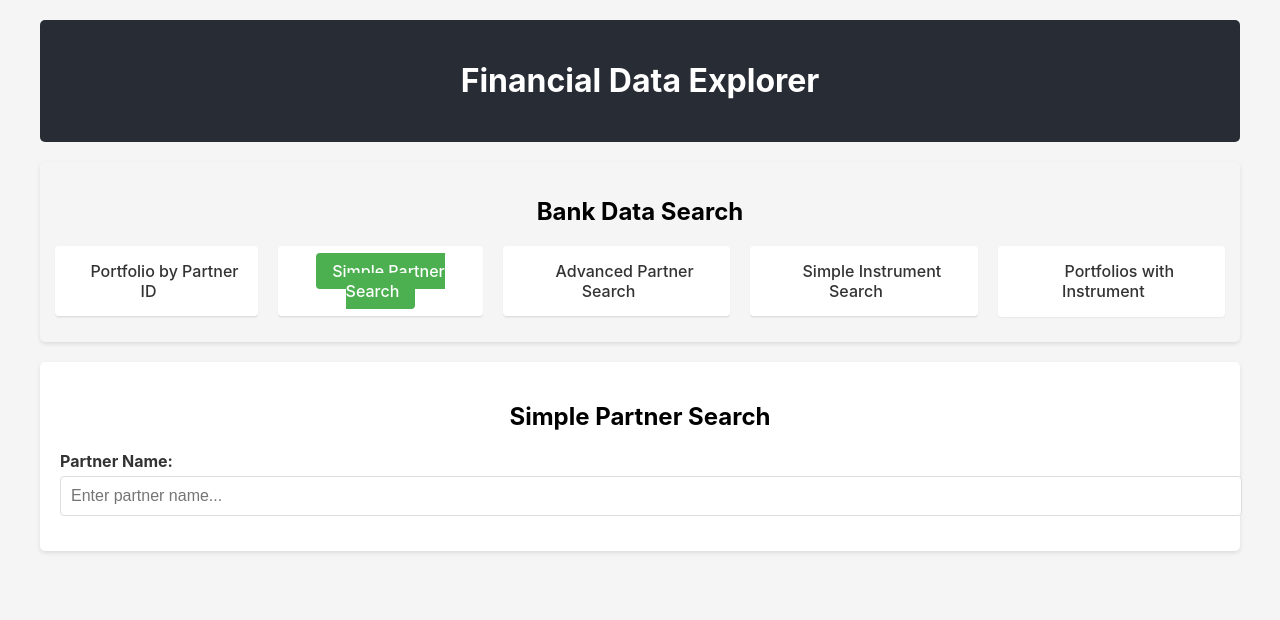
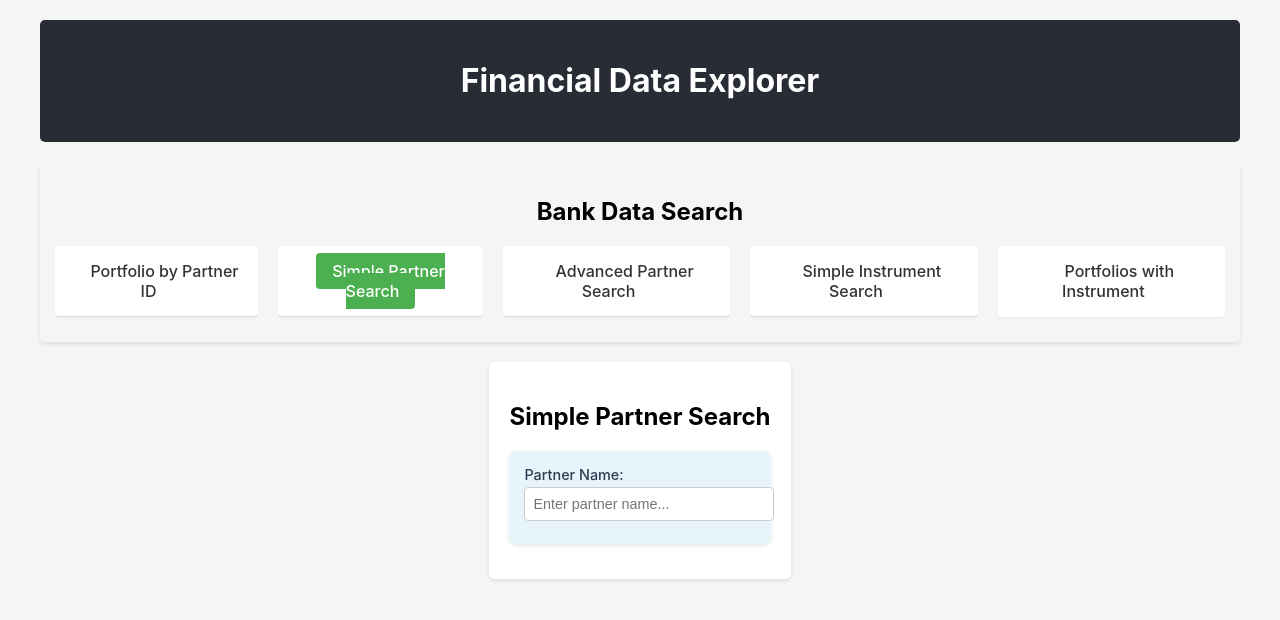
Before and after one commit to dnlwrthstr/graphql-opensearch, a React (Create React App) app in the folder frontend/: page /simple-search in a window 1280 px wide. Shown: the top 620 px of the page. Built offline with nearby package versions, Linux system fonts and the light colour scheme.

Commit message:
Implement AND logic for search fields and improve UI

```diff
--- a/frontend/src/components/AdvancedPartnerSearch.js
+++ b/frontend/src/components/AdvancedPartnerSearch.js
@@ -39,7 +39,7 @@ function AdvancedPartnerSearch() {
     sanctions_screened: ''
   });
 
-  const [executeQuery, setExecuteQuery] = useState(true);
+  const [executeQuery, setExecuteQuery] = useState(false);
   const [searchQuery, setSearchQuery] = useState('');
   const [searchId, setSearchId] = useState(null);
 
@@ -47,12 +47,6 @@ function AdvancedPartnerSearch() {
     variables: { query: searchQuery, id: searchId },
     skip: !executeQuery
   });
-
-  // Load all partners when component mounts
-  useEffect(() => {
-    // Initial query will use null for both query and id, which will retrieve all partners
-    setExecuteQuery(true);
-  }, []);
 
   const handleInputChange = (e) => {
     const { name, value } = e.target;
--- a/frontend/src/index.css
+++ b/frontend/src/index.css
@@ -11,6 +11,101 @@ body {
 code {
   font-family: source-code-pro, Menlo, Monaco, Consolas, 'Courier New',
     monospace;
+}
+
+/* Advanced Partner Search styles */
+.partner-portfolio-view-container {
+  max-width: 1200px;
+  margin: 0 auto;
+  padding: 20px;
+}
+
+/* Input section styles */
+.search-inputs {
+  display: grid;
+  grid-template-columns: repeat(3, 1fr);
+  gap: 10px;
+  background-color: #e8f4fc;
+  padding: 15px;
+  border-radius: 8px;
+  margin-bottom: 20px;
+  box-shadow: 0 2px 4px rgba(0, 0, 0, 0.1);
+}
+
+.input-group {
+  margin-bottom: 8px;
+  display: flex;
+  flex-direction: column;
+}
+
+.input-group label {
+  font-weight: 500;
+  margin-bottom: 4px;
+  color: #2c3e50;
+  font-size: 0.9rem;
+}
+
+.input-group input[type="text"],
+.input-group select {
+  padding: 8px;
+  border: 1px solid #ccc;
+  border-radius: 4px;
+  font-size: 0.9rem;
+}
+
+.input-group.checkbox-group {
+  flex-direction: row;
+  align-items: center;
+}
+
+.input-group.checkbox-group label {
+  display: flex;
+  align-items: center;
+  cursor: pointer;
+}
+
+.input-group.checkbox-group input[type="checkbox"] {
+  margin-right: 6px;
+}
+
+.button-group {
+  display: flex;
+  justify-content: flex-end;
+  gap: 10px;
+  margin-top: 10px;
+}
+
+.button-group button {
+  padding: 8px 16px;
+  border: none;
+  border-radius: 4px;
+  cursor: pointer;
+  font-weight: 500;
+}
+
+.button-group button[type="submit"] {
+  background-color: #3498db;
+  color: white;
+}
+
+.button-group button[type="button"] {
+  background-color: #e0e0e0;
+  color: #333;
+}
+
+/* Results section styles */
+.results {
+  background-color: #fff;
+  padding: 15px;
+  border-radius: 8px;
+  box-shadow: 0 2px 4px rgba(0, 0, 0, 0.1);
+}
+
+.results h3 {
+  color: #2c3e50;
+  margin-top: 0;
+  border-bottom: 2px solid #eee;
+  padding-bottom: 10px;
 }
 
 /* Partner search results table styles */
```
Also changed, not shown: 1 other file (tests, documents, lock files or other folders).
